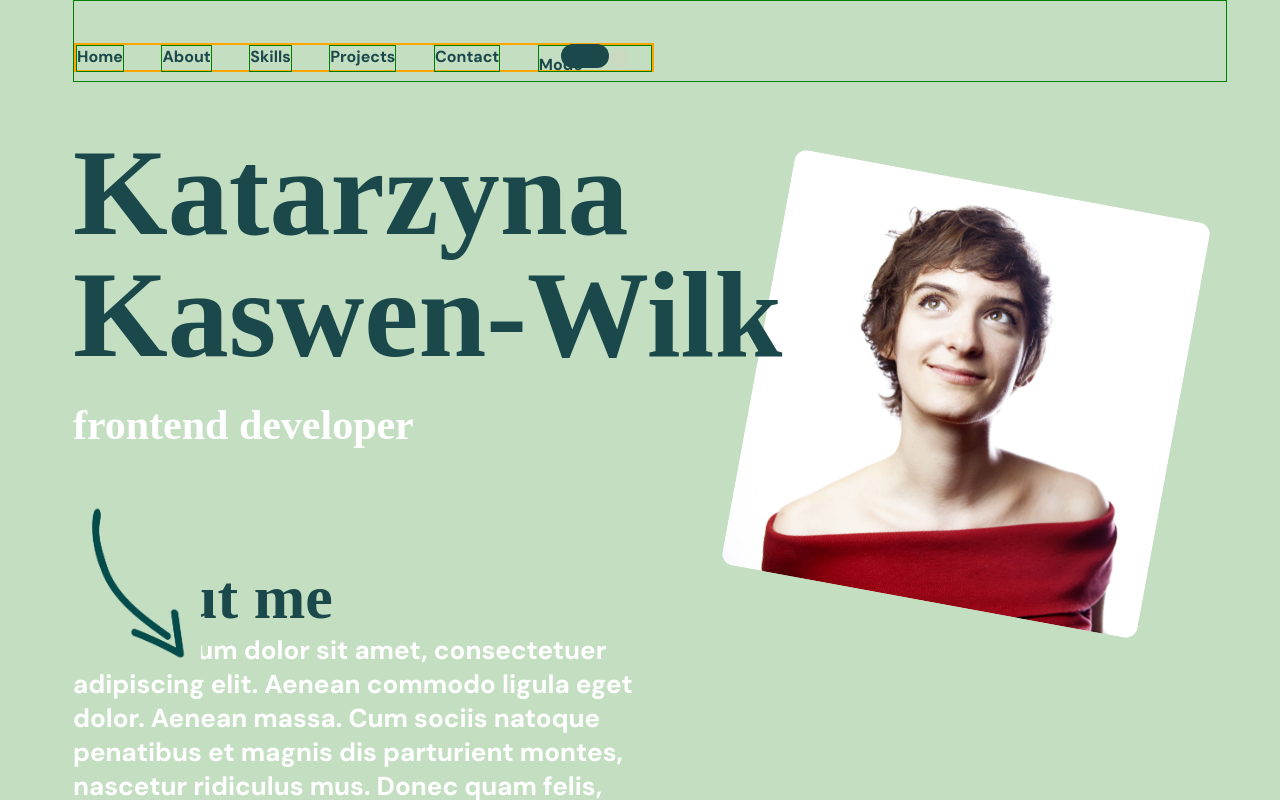
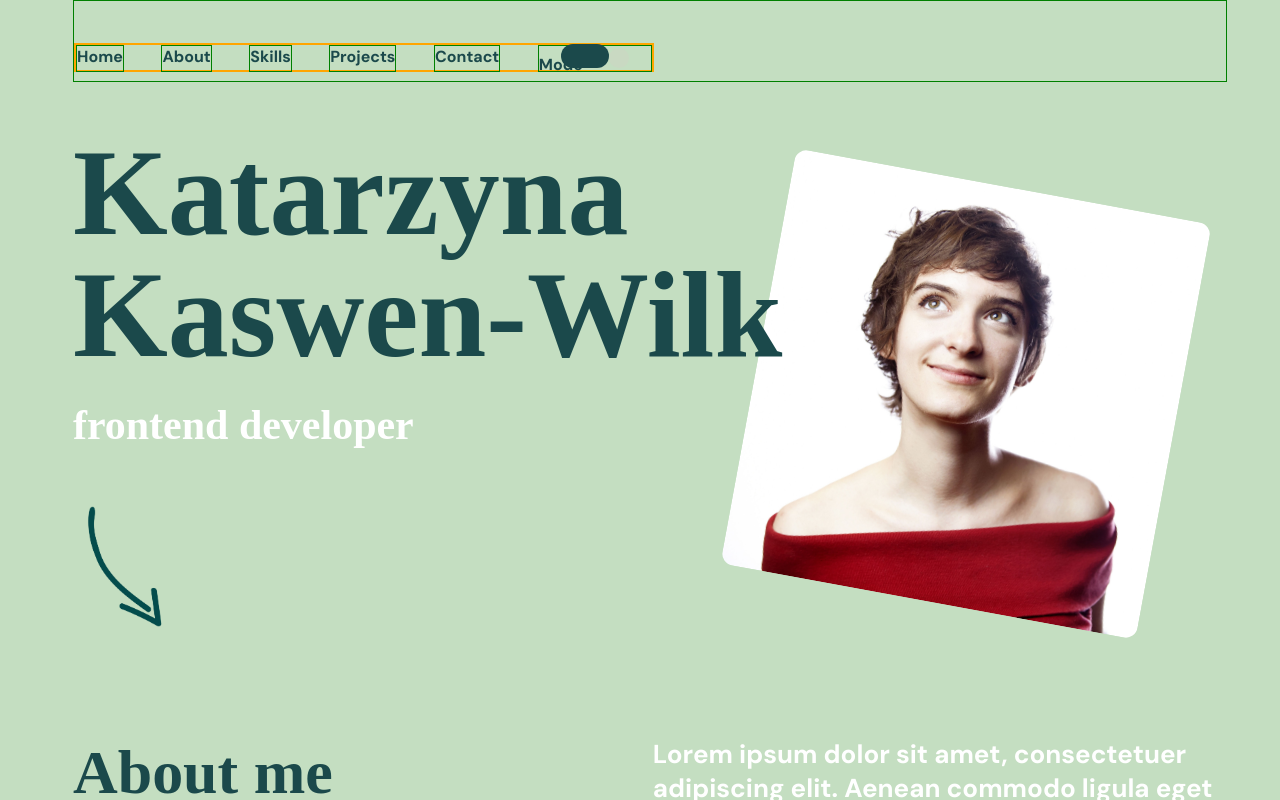
Before and after one commit to kikupiku/kikupiku.github.io, a React (Create React App) app: page / in a window 1280 px wide. Built offline with nearby package versions, Linux system fonts and the light colour scheme; a web font is replaced by a local one.

Commit message:
fix issue with overlapping components, add skills component

```diff
--- a/src/App.js
+++ b/src/App.js
@@ -4,6 +4,7 @@ import styles from './App.module.css';
 import Main from './components/main/main';
 import About from './components/about/about';
 import Menu from './components/menu/menu';
+import Skills from './components/skills/skills';
 
 function App() {
   return (
@@ -12,6 +13,7 @@ function App() {
         <Menu />
         <Main />
         <About />
+        <Skills />
       </div>
     </BrowserRouter>
   );
--- a/src/App.module.css
+++ b/src/App.module.css
@@ -10,7 +10,6 @@
 
 
 
-
 @media (prefers-reduced-motion: no-preference) {
 
 }
--- a/src/components/about/about.js
+++ b/src/components/about/about.js
@@ -5,10 +5,13 @@ import arrow from '../../assets/arrow.png';
 const about = props => {
   return (
     <div>
-      <h2>About me</h2>
-      <p>
-        Lorem ipsum dolor sit amet, consectetuer adipiscing elit. Aenean commodo ligula eget dolor. Aenean massa. Cum sociis natoque penatibus et magnis dis parturient montes, nascetur ridiculus mus. Donec quam felis, ultricies nec, pellentesque eu, pretium quis, sem. Nulla consequat massa quis enim.
-      </p>
+      <div className={styles.AboutContainer}>
+        <h2>About me</h2>
+        <p>
+          Lorem ipsum dolor sit amet, consectetuer adipiscing elit. Aenean commodo ligula eget dolor. Aenean massa. Cum sociis natoque penatibus et magnis dis parturient montes, nascetur ridiculus mus. Donec quam felis, ultricies nec, pellentesque eu, pretium quis, sem. Nulla consequat massa quis enim.
+        </p>
+      </div>
+
       <img className={styles.Arrow} src={arrow} alt=''/>
     </div>
   );
--- a/src/components/about/about.module.css
+++ b/src/components/about/about.module.css
@@ -1,20 +1,20 @@
-h2 {
-
+.AboutContainer {
+  display: flex;
+  justify-content: space-between;
+  padding-right: 4vw;
+  margin-bottom: 15px;
 }
 
 p {
   width: 45vw;
   max-width: 100%;
   height: auto;
-  font-family: 'DM Sans', sans-serif;
-  color: white;
-  font-size: 2.03vw;
 }
 
 .Arrow {
   transform: rotate(200deg) scaleY(-1);
-  width: 10vw;
+  width: 8vw;
   height: auto;
   position: relative;
-  left: 34vw;
+  left: 31vw;
 }
--- a/src/components/main/main.module.css
+++ b/src/components/main/main.module.css
@@ -2,8 +2,8 @@
   position: relative;
   font-family: 'Volkhov', serif;
   color: #1B494B;
-  height: 430.47px;
   max-width: 100%;
+  margin-bottom: 7.8vw;
 }
 
 .Title {
@@ -31,7 +31,7 @@
 }
 
 .Arrow {
-  width: 10vw;
+  width: 8vw;
   height: auto;
   margin-top: 50px;
 }
--- /dev/null
+++ b/src/components/skills/skills.js
@@ -0,0 +1,18 @@
+import React from 'react';
+import styles from './skills.module.css';
+
+const skills = props => {
+  return (
+    <div>
+      <h2>Skills</h2>
+      <p>front-end</p>
+      <div className={styles.SkillContainer + ' ' + styles.Frontend}></div>
+      <p>back-end</p>
+      <div className={styles.SkillContainer + ' ' + styles.Backend}></div>
+      <p>miscellaneous</p>
+      <div className={styles.SkillContainer + ' ' + styles.Other}></div>
+    </div>
+  );
+};
+
+export default skills;
--- /dev/null
+++ b/src/components/skills/skills.module.css
@@ -0,0 +1,14 @@
+h2 {
+  margin-bottom: 47px;
+}
+
+p {
+  margin-bottom: 16px;
+}
+
+.SkillContainer {
+  border: 1px solid red;
+  height: 78px;
+  display: flex;
+  margin-bottom: 48px;
+}
--- a/src/index.css
+++ b/src/index.css
@@ -27,3 +27,9 @@ h2 {
   font-size: 4.84vw;
   color: #1B494B;
 }
+
+p {
+  font-family: 'DM Sans', sans-serif;
+  color: white;
+  font-size: 2.03vw;
+}
```
